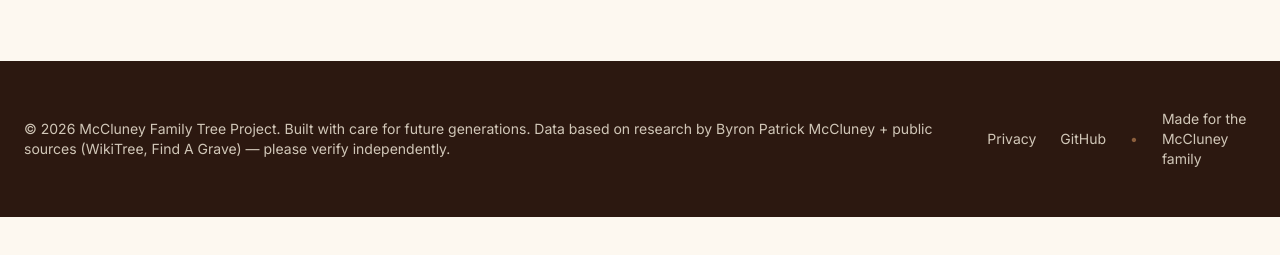
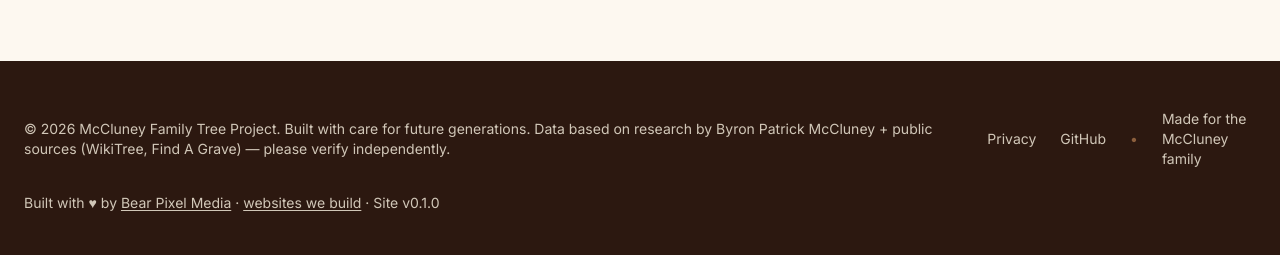
Before and after one commit to bearpixelmedia/mccluney-family-tree, a plain HTML site: page index.html in a window 1280 px wide. Shown: the part 6686-6941 px from the top of the page. Before the commit the page ends 6903 px from the top, so only its background shows below. Drawn offline with nearby package versions, Linux system fonts and the light colour scheme.

Commit message:
Site v0.1.0: add Bear Pixel Media footer credit

```diff
--- a/index.html
+++ b/index.html
@@ -592,6 +592,13 @@
                     <span>Made for the McCluney family</span>
                 </div>
             </div>
+            <p class="mt-6 text-sm text-[#D1C7B8] text-center md:text-left">
+                Built with <span role="img" aria-label="love">♥</span> by
+                <a href="https://www.bearpixelmedia.com/" class="underline underline-offset-2 hover:text-white">Bear Pixel Media</a>
+                ·
+                <a href="https://www.bearpixelmedia.com/portfolio" class="underline underline-offset-2 hover:text-white">websites we build</a>
+                · Site v0.1.0
+            </p>
         </div>
     </footer>
 
```
